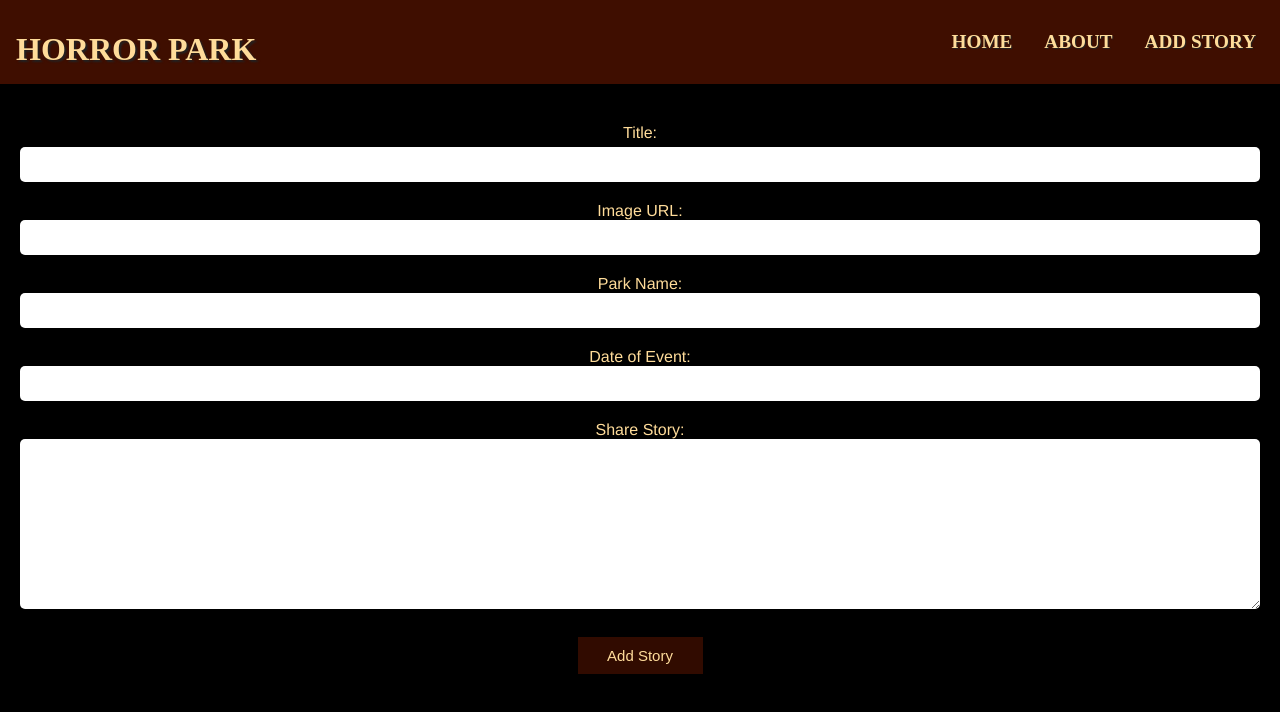
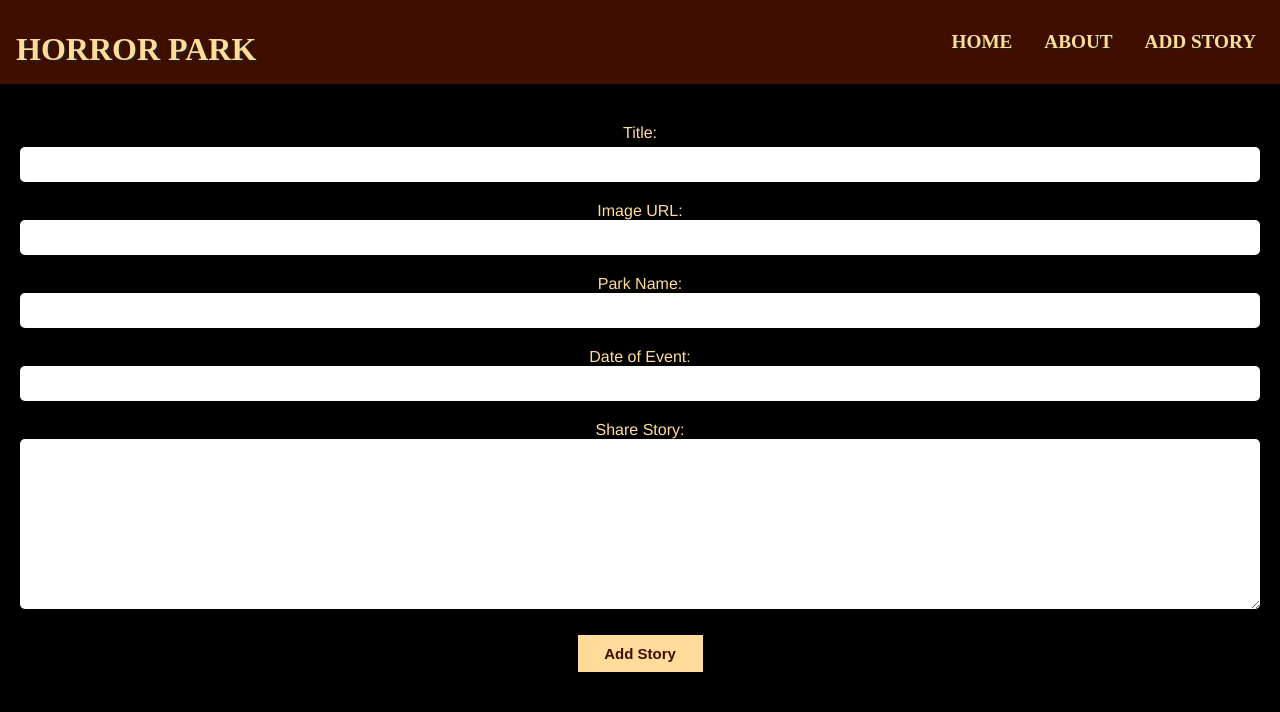
Before and after one commit to QueenlyCrimson/Theme-Park-Horror-Stories, a React (Create React App) app in the folder client/: page /createstory in a window 1280 px wide. In both pictures the pointer is over the button "Add Story". Shown: the top 712 px of the page. Built offline with nearby package versions, Linux system fonts and the light colour scheme.

Commit message:
styling to story display/buttons

```diff
--- a/client/src/styles/ViewStory.css
+++ b/client/src/styles/ViewStory.css
@@ -18,10 +18,14 @@
   color: #ffdc9a;
   width: 125px;
   font-size: 15px;
+  font-weight: bold;
+  transition: all 0.3s ease-in-out;
 }
 
 .btn:hover {
-  background-color: #310b00;
+  background-color: #ffdc9a;
+  color: #3f0e00;
+  transform: translateY(-2px);
 }
 
 .btn:active {
```
